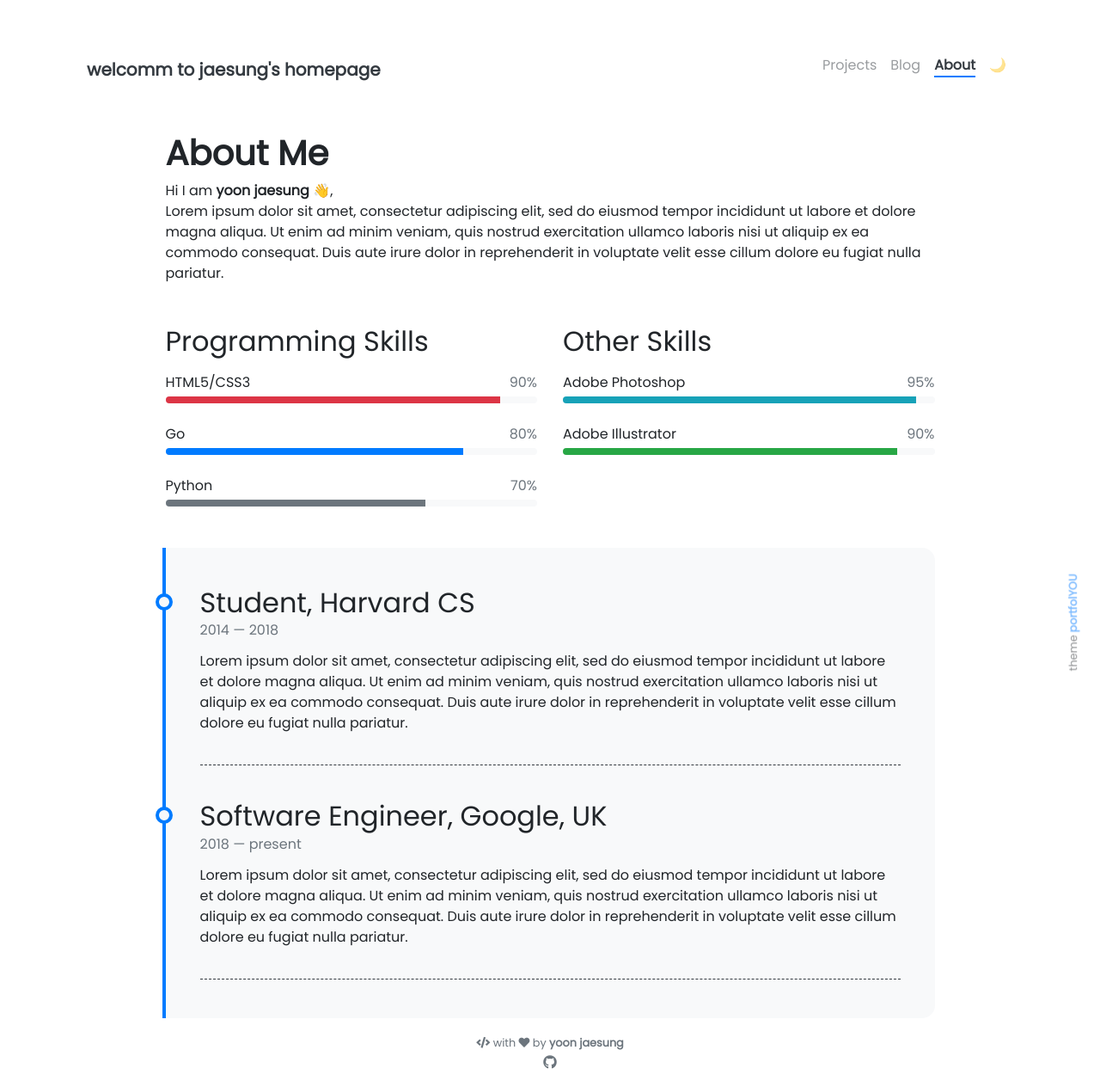
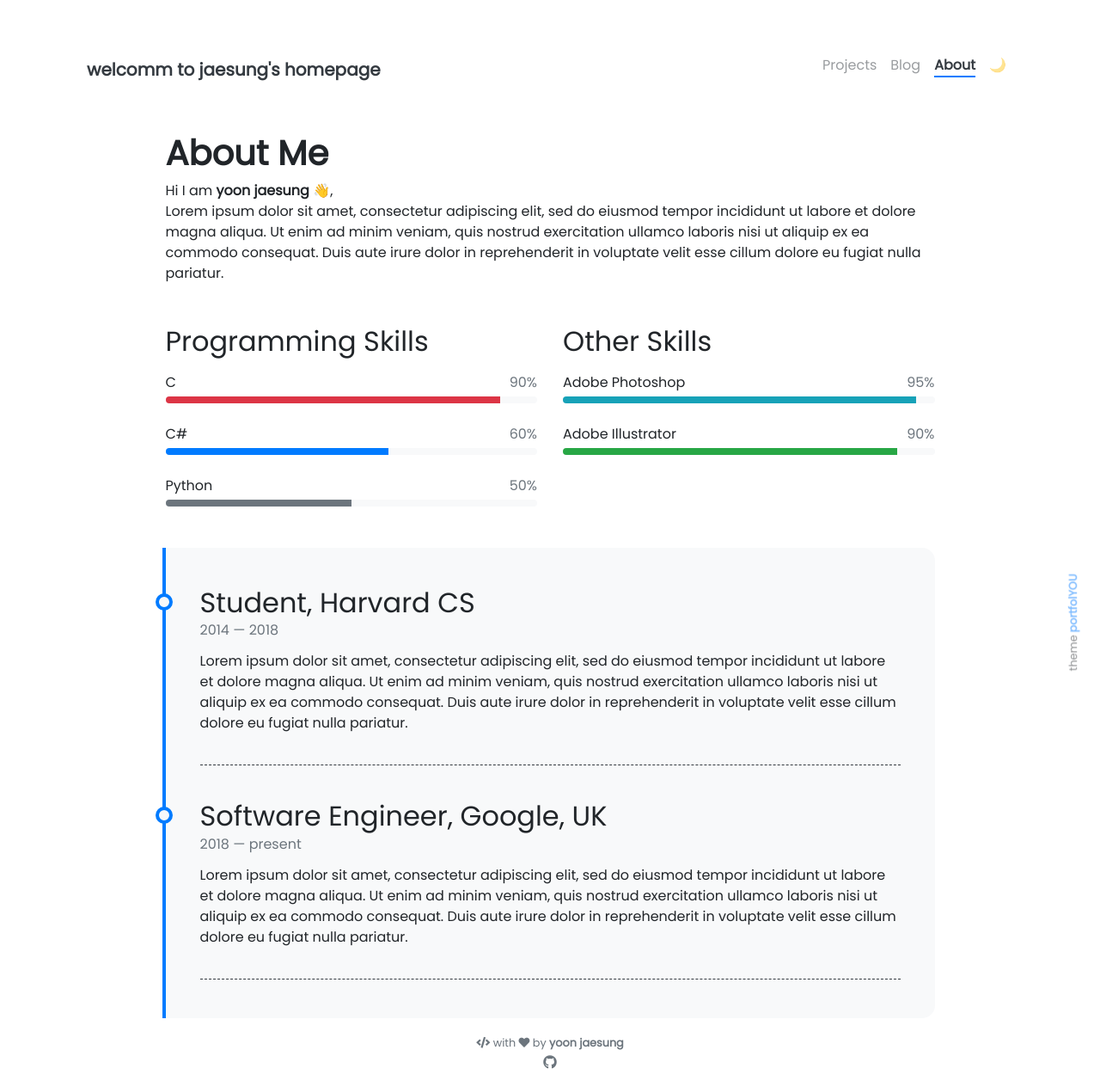
Before and after one commit to yoondra/yoondra.github.io, a Jekyll site: the page built from pages/about.md, in a window 1280 px wide. Shown: the whole page at 86% size. Built offline with Jekyll 4.4.1, drawn with Linux system fonts in a browser that asks for light colours; nearby versions of some CDN libraries; emoji names are drawn with the system emoji font.

Commit message:
Update programming-skills.yml

```diff
--- a/_data/programming-skills.yml
+++ b/_data/programming-skills.yml
@@ -1,11 +1,11 @@
-- name: HTML5/CSS3
+- name: C
   percentage: 90
   color: danger
 
-- name: Go
-  percentage: 80
+- name: C#
+  percentage: 60
   color:
 
 - name: Python
-  percentage: 70
+  percentage: 50
   color: secondary
```
